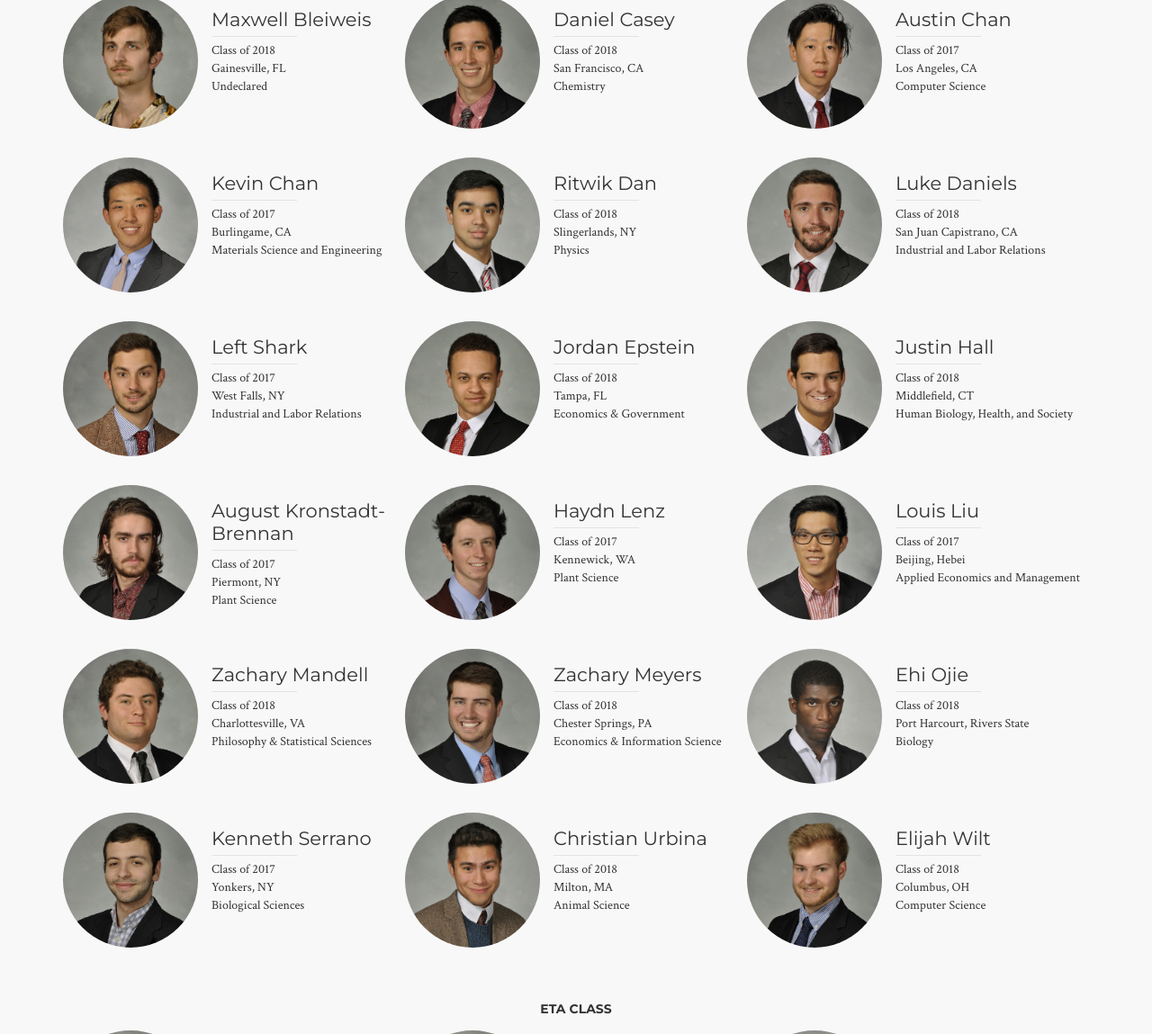
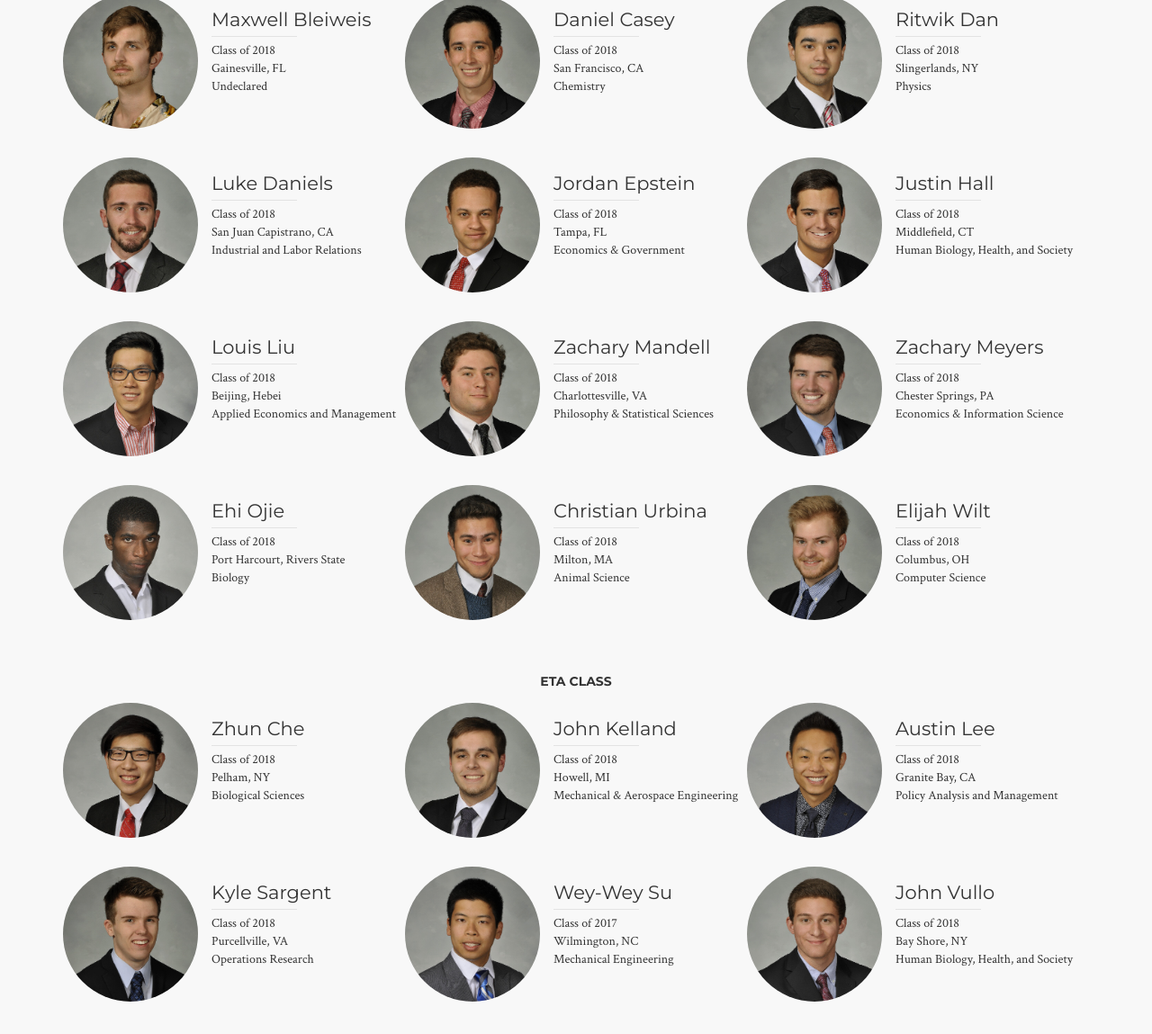
Before and after one commit to pjochillin/cornellkappasigma, a Jekyll site: the page built from index.html, in a window 1280 px wide and 1400 px high, scrolled down 702 px. Shown: the part 251-1400 px from the top of the window at 90% size. Built offline with Jekyll 4.4.1, drawn with Linux system fonts in a browser that asks for light colours; nearby versions of some CDN libraries.

Commit message:
Update index.html

```diff
--- a/index.html
+++ b/index.html
@@ -67,36 +67,6 @@ layout: default
 
 
                         <div class="bro">
-                            <div class="face" style="background-image:url('assets/img/brothers/zeta/Austin Chan.jpg')"></div>
-                            <div class="desc">
-                                <p class="name">Austin Chan</p>
-                                <div class="info">
-                                    Class of 2017<br>
-                                    Los Angeles, CA<br>
-                                    Computer Science
-                                </div>
-                            </div>
-                        </div>
-
-
-
-
-                        <div class="bro">
-                            <div class="face" style="background-image:url('assets/img/brothers/zeta/Kevin Chan.jpg')"></div>
-                            <div class="desc">
-                                <p class="name">Kevin Chan</p>
-                                <div class="info">
-                                    Class of 2017<br>
-                                    Burlingame, CA<br>
-                                    Materials Science and Engineering
-                                </div>
-                            </div>
-                        </div>
-
-
-
-
-                        <div class="bro">
                             <div class="face" style="background-image:url('assets/img/brothers/zeta/Ritwik Dan.jpg')"></div>
                             <div class="desc">
                                 <p class="name">Ritwik Dan</p>
@@ -118,21 +88,6 @@ layout: default
                                 <div class="info">
                                     Class of 2018<br>
                                     San Juan Capistrano, CA<br>
-                                    Industrial and Labor Relations
-                                </div>
-                            </div>
-                        </div>
-
-
-
-
-                        <div class="bro">
-                            <div class="face" style="background-image:url('assets/img/brothers/zeta/Left Shark.jpg')"></div>
-                            <div class="desc">
-                                <p class="name">Left Shark</p>
-                                <div class="info">
-                                    Class of 2017<br>
-                                    West Falls, NY<br>
                                     Industrial and Labor Relations
                                 </div>
                             </div>
@@ -172,41 +127,11 @@ layout: default
 
 
                         <div class="bro">
-                            <div class="face" style="background-image:url('assets/img/brothers/zeta/August Kronstadt-Brennan.jpg')"></div>
-                            <div class="desc">
-                                <p class="name">August Kronstadt-Brennan</p>
-                                <div class="info">
-                                    Class of 2017<br>
-                                    Piermont, NY<br>
-                                    Plant Science
-                                </div>
-                            </div>
-                        </div>
-
-
-
-
-                        <div class="bro">
-                            <div class="face" style="background-image:url('assets/img/brothers/zeta/Haydn Lenz.jpg')"></div>
-                            <div class="desc">
-                                <p class="name">Haydn Lenz</p>
-                                <div class="info">
-                                    Class of 2017<br>
-                                    Kennewick, WA<br>
-                                    Plant Science
-                                </div>
-                            </div>
-                        </div>
-
-
-
-
-                        <div class="bro">
                             <div class="face" style="background-image:url('assets/img/brothers/zeta/Louis Liu.jpg')"></div>
                             <div class="desc">
                                 <p class="name">Louis Liu</p>
                                 <div class="info">
-                                    Class of 2017<br>
+                                    Class of 2018<br>
                                     Beijing, Hebei<br>
                                     Applied Economics and Management
                                 </div>
@@ -254,21 +179,6 @@ layout: default
                                     Class of 2018<br>
                                     Port Harcourt, Rivers State<br>
                                     Biology
-                                </div>
-                            </div>
-                        </div>
-
-
-
-
-                        <div class="bro">
-                            <div class="face" style="background-image:url('assets/img/brothers/zeta/Kenneth Serrano.jpg')"></div>
-                            <div class="desc">
-                                <p class="name">Kenneth Serrano</p>
-                                <div class="info">
-                                    Class of 2017<br>
-                                    Yonkers, NY<br>
-                                    Biological Sciences
                                 </div>
                             </div>
                         </div>
```
